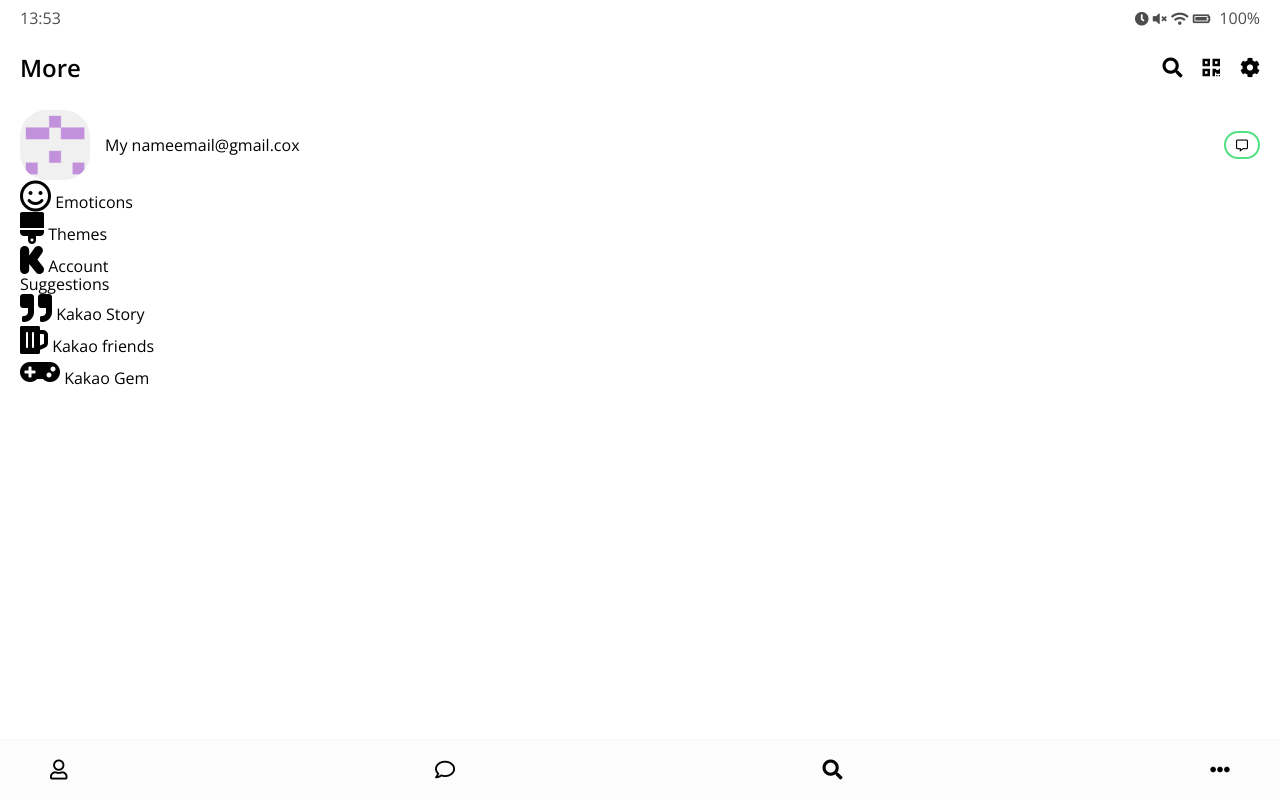
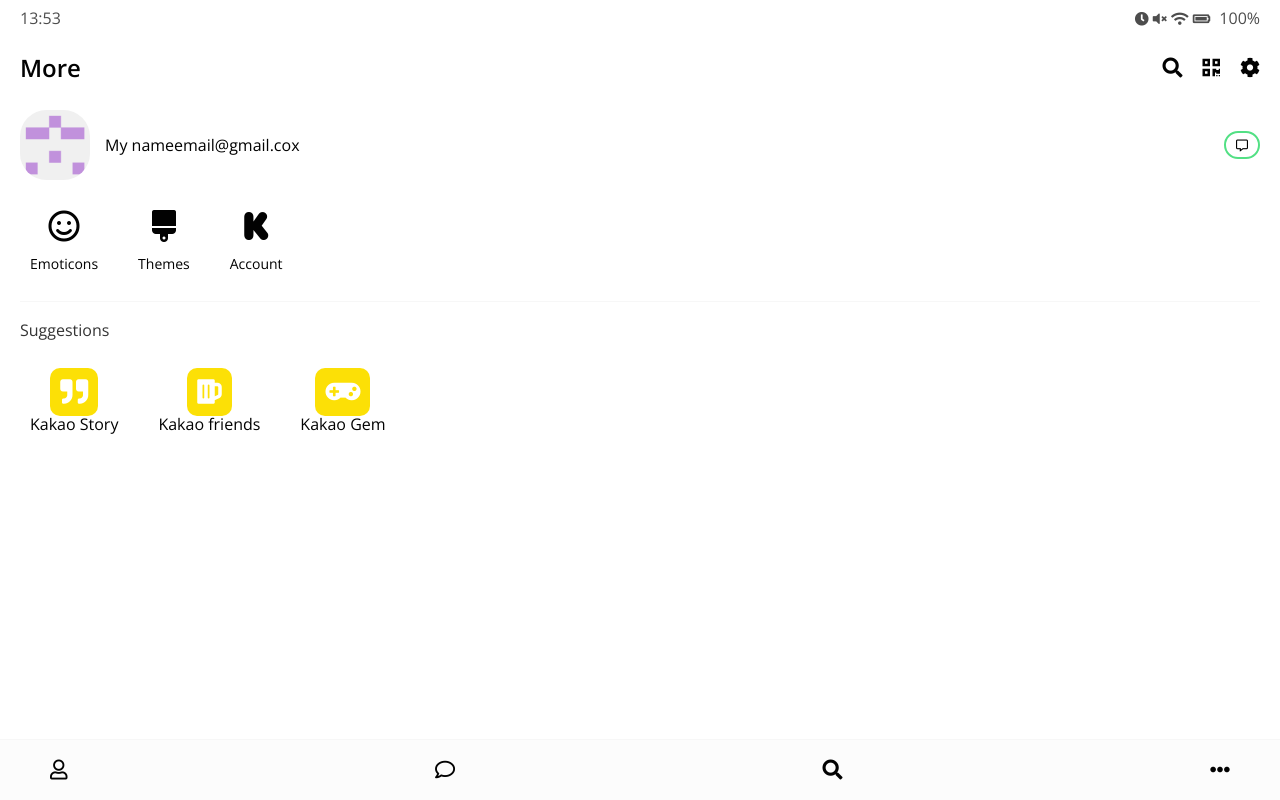
Before and after one commit to t3vere/my-cacao-clone, a plain HTML site: page more.html in a window 1280 px wide. Drawn offline with nearby package versions, Linux system fonts and the light colour scheme.

Commit message:
#2.10 more screen

```diff
--- /dev/null
+++ b/css/more.css
@@ -0,0 +1,50 @@
+.more .more__btn-list,
+.more .more__suggestions-list {
+  margin: 30px 0px;
+  margin-left: 10px;
+  display: flex;
+  align-items: center;
+}
+
+.more__btn-list .more__btn,
+.more .suggestion {
+  margin-right: 40px;
+  display: flex;
+  flex-direction: column;
+  align-items: center;
+  cursor: pointer;
+}
+
+.more__btn .more__btn-title {
+  font-size: 14px;
+  margin-top: 15px;
+}
+
+.more .more__suggestions {
+  border-top: 1px solid #f7f7f7;
+  padding-top: 20px;
+}
+
+.more .more__title {
+  opacity: 0.8;
+  margin-bottom: 20px;
+}
+
+.suggestion .suggestion-title {
+  font-size: 12px;
+  margin-top: 15px;
+}
+
+.suggestion .suggestion__icon {
+  background-color: #fce006;
+  padding: 10px;
+  display: flex;
+  justify-content: center;
+  align-items: center;
+  border-radius: 10px;
+}
+
+.suggestion__icon i {
+  font-size: 28px;
+  color: white;
+}
--- a/css/styles.css
+++ b/css/styles.css
@@ -6,6 +6,7 @@
 @import "friend.css";
 @import "friends.css";
 @import "find.css";
+@import "more.css";
 
 * {
   box-sizing: border-box;
--- a/more.html
+++ b/more.html
@@ -93,7 +93,7 @@
         <ul class="more__suggestions-list">
           <li class="more__suggestion suggestion">
             <span class="suggestion__icon">
-              <i class="fas fa-quote-right fa-2x"></i>
+              <i class="fas fa-quote-right"></i>
             </span>
             <span class="suggestion__title">Kakao Story</span>
           </li>
```
